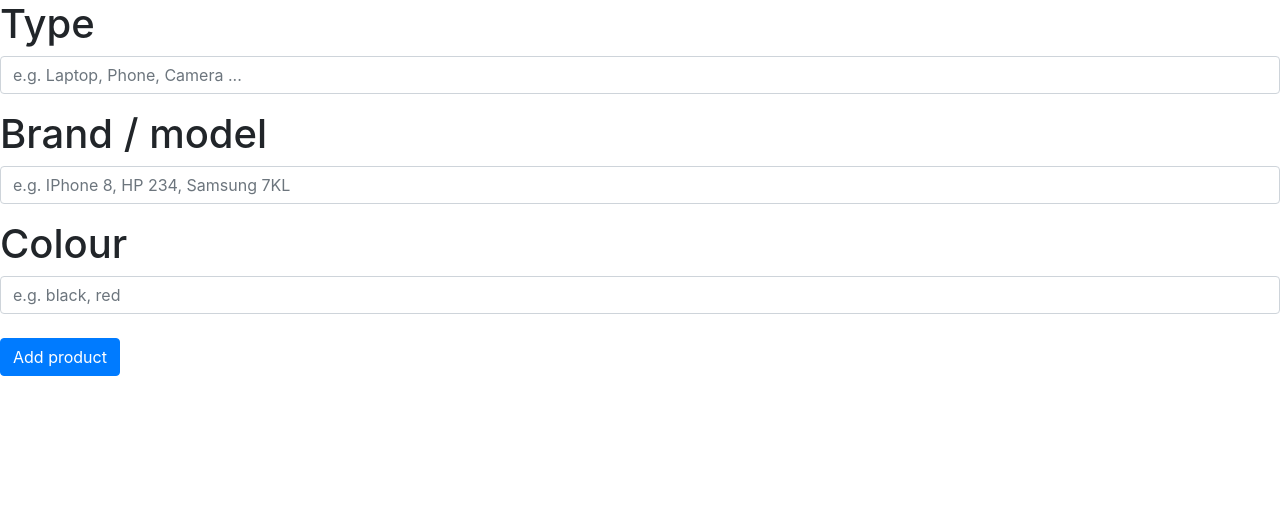
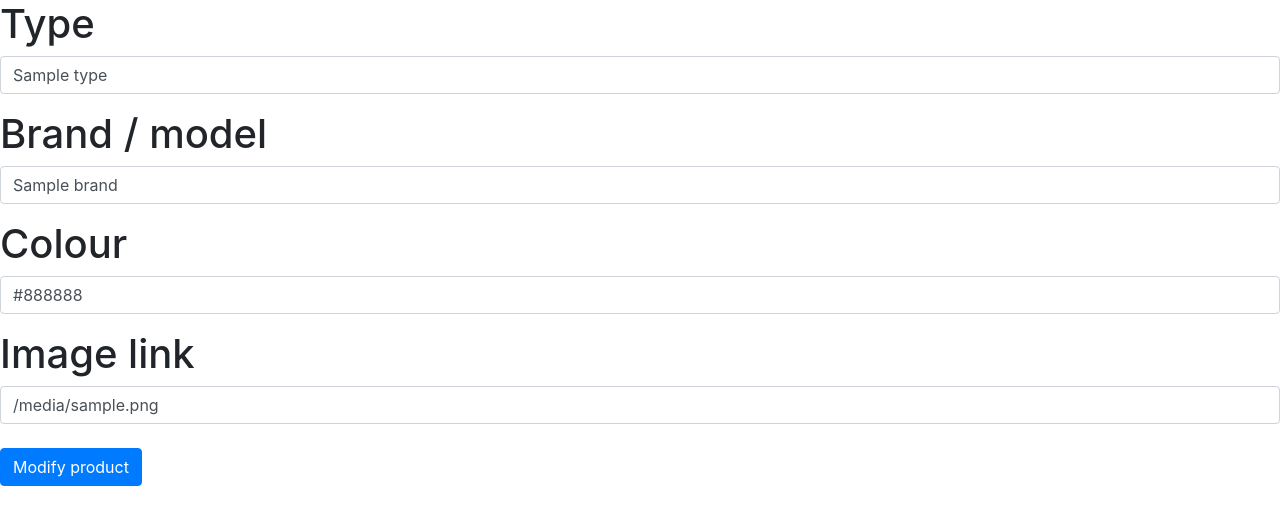
Before and after one commit to azotamiota/flask-electronics, a Flask app: template templates/modify_product.html in a window 1280 px wide. Shown: the part 56-581 px from the top of the page. Run offline with Flask 2, Linux system fonts and the light colour scheme; the template is opened without the code that fills it: most values are stand-ins (such as "Sample title", 1, 10 or a date in 2020).

Commit message:
working CRUD, undesigned

```diff
--- a/app.py
+++ b/app.py
@@ -54,8 +54,23 @@ def add_product():
 
 @app.route('/modify/<int:id>', methods=['GET', 'POST'])
 def modify_product(id):
+    global electronics
+    matching_product = [product for product in electronics if product['id'] == id]
     if request.method == 'GET':
-        return render_template('modify_product.html', title='Modify product')
+        print(f'matching product: {matching_product}')
+        return render_template('modify_product.html', title='Modify product', id=matching_product[0]['id'], type=matching_product[0]['type'], brand=matching_product[0]['brand-model'], colour=matching_product[0]['colour'], image=matching_product[0]['image'])
+    else:
+        type = request.form['type-input']
+        brand = request.form['brand-model']
+        colour = request.form['colour']
+        image = request.form['image']
+        new_electronics = [product for product in electronics if product['id'] != id]
+        electronics = new_electronics
+        electronics.append({
+            'id': id, 'type': type, 'brand-model': brand, 'colour': colour, 'image': image
+        })
+        return redirect(url_for('products'))
+
 
 if __name__ == '__main__':
     app.run(debug=True)
--- a/templates/modify_product.html
+++ b/templates/modify_product.html
@@ -4,17 +4,21 @@
 <form method="POST" onsubmit="">
   <div class="form-group">
     <label for="type-input">Type</label>
-    <input type="text" class="form-control" name="type-input" placeholder="e.g. Laptop, Phone, Camera ...">
+    <input type="text" class="form-control" name="type-input" value="{{ type }}" >
     <!-- <small id="emailHelp" class="form-text text-muted">We'll never share your email with anyone else.</small> -->
   </div>
   <div class="form-group">
     <label for="brand-model">Brand / model</label>
-    <input type="text" class="form-control" name="brand-model" placeholder="e.g. IPhone 8, HP 234, Samsung 7KL">
+    <input type="text" class="form-control" name="brand-model" value="{{ brand }}">
   </div>
   <div class="form-group">
     <label for="colour">Colour</label>
-    <input type="text" class="form-control" name="colour" placeholder="e.g. black, red">
+    <input type="text" class="form-control" name="colour" value="{{ colour }}">
   </div>
-  <button type="submit" class="btn btn-primary">Add product</button>
+  <div class="form-group">
+    <label for="colour">Image link</label>
+    <input type="text" class="form-control" name="image" value="{{ image }}">
+  </div>
+  <button type="submit" class="btn btn-primary">Modify product</button>
 </form>
 {% endblock %}
--- a/templates/products.html
+++ b/templates/products.html
@@ -17,9 +17,9 @@
     <tr>
     <th scope="row">{{product.id}}</th>
       <td>{{product.type}}</td>
-      <td><a href='{{ url_for("one_product", id=product.id) }}'>{{product['brand-model']}}</a></td>
+      <td><a href='{{ url_for("one_product", id=product.id) }}'>{{ product['brand-model'] }}</a></td>
       <td>{{product.colour}}</td>
-      <td><button class="btn btn-info">Modify</button></td>
+      <td><a href='{{ url_for("modify_product", id=product.id) }}'><button class="btn btn-info">Modify</button></a></td>
       <td><a href='{{ url_for("delete", id=product.id) }}'><button class="btn btn-danger">Delete</button></a></td>
     </tr>
     {% endfor %}
```
